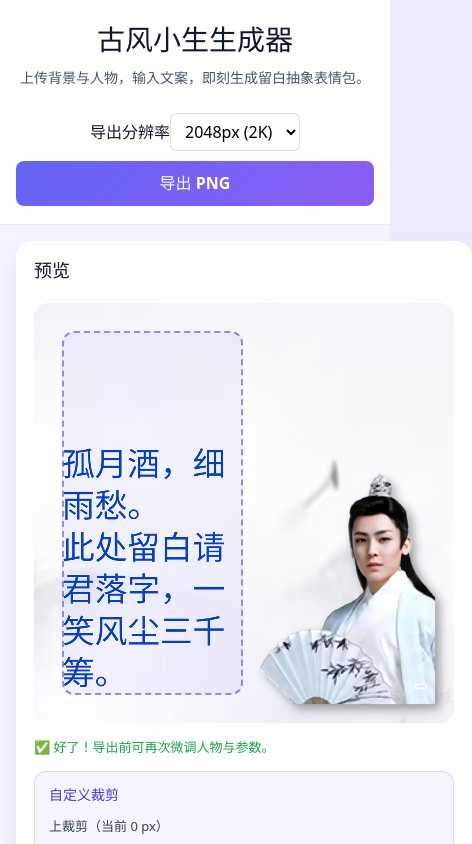
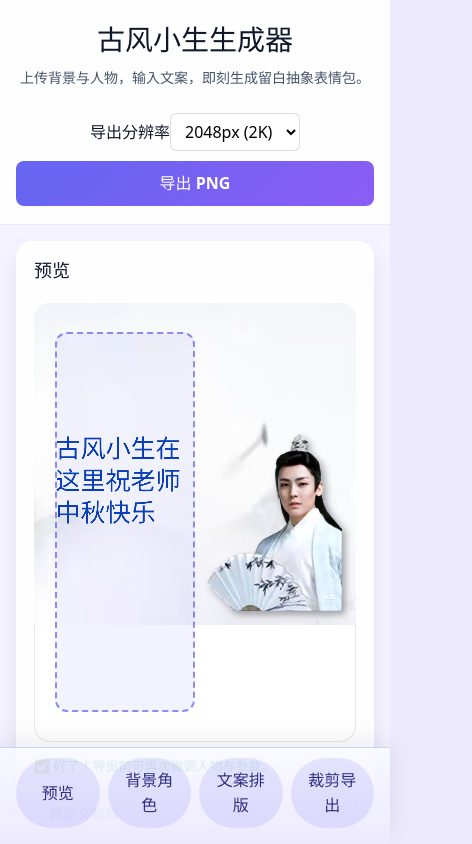
Before and after one commit to ChenRunnan-Cooper/Ancient-Style-Young-Man, a React (Vite) app: page / in a window 390 px wide. Shown: the top 844 px of the page, 472 px wide, since content can reach past the window. Built offline with nearby package versions, Linux system fonts and the light colour scheme; a web font is replaced by a local one.

Commit message:
Refine mobile layout and defaults

```diff
--- a/src/App.css
+++ b/src/App.css
@@ -370,10 +370,15 @@ textarea.editor {
 }
 
 @media (max-width: 980px) {
+  .app {
+    padding-bottom: 72px;
+  }
+
   .app__main {
-    grid-template-columns: 1fr;
+    display: flex;
+    flex-direction: column;
+    gap: 20px;
     padding: 20px var(--page-gutter) 28px;
-    gap: 20px;
   }
 
   .app__header {
@@ -402,13 +407,21 @@ textarea.editor {
   }
 
   .panel--preview {
-    order: -1;
+    order: 0;
+  }
+
+  .panel--controls {
+    order: 1;
+  }
+
+  .panel--editor {
+    order: 2;
   }
 
   .panel--preview .canvas-container {
     position: sticky;
     top: calc(var(--page-gutter) + 12px);
-    height: min(56vh, 480px);
+    height: min(56vh, 520px);
     aspect-ratio: auto;
     z-index: 5;
   }
@@ -434,7 +447,7 @@ textarea.editor {
 
   .panel--preview .canvas-container {
     top: calc(var(--page-gutter) + 8px);
-    height: min(52vh, 420px);
+    height: min(52vh, 460px);
   }
 }
 
@@ -456,3 +469,38 @@ textarea.editor {
     gap: 10px;
   }
 }
+
+.mobile-nav {
+  position: fixed;
+  left: 0;
+  right: 0;
+  bottom: 0;
+  display: none;
+  gap: 8px;
+  padding: 10px var(--page-gutter) 16px;
+  background: linear-gradient(180deg, rgba(248, 250, 255, 0.85), #ede9fe);
+  box-shadow: 0 -6px 24px rgba(15, 23, 42, 0.08);
+  border-top: 1px solid rgba(99, 102, 241, 0.2);
+  z-index: 30;
+}
+
+.mobile-nav button {
+  flex: 1;
+  padding: 10px 12px;
+  border-radius: 999px;
+  border: none;
+  background: rgba(99, 102, 241, 0.14);
+  color: #312e81;
+  font-weight: 600;
+  cursor: pointer;
+}
+
+.mobile-nav button:active {
+  background: rgba(99, 102, 241, 0.22);
+}
+
+@media (max-width: 980px) {
+  .mobile-nav {
+    display: flex;
+  }
+}
--- a/src/App.tsx
+++ b/src/App.tsx
@@ -20,7 +20,21 @@ function useLoadedImage(src: string | null) {
     }
     let cancelled = false
     const img = new Image()
-    img.crossOrigin = 'anonymous'
+    const shouldSetCrossOrigin = (() => {
+      if (typeof window === 'undefined') {
+        return false
+      }
+      try {
+        const url = new URL(src, window.location.origin)
+        return url.origin !== window.location.origin
+      } catch (error) {
+        return false
+      }
+    })()
+
+    if (shouldSetCrossOrigin) {
+      img.crossOrigin = 'anonymous'
+    }
     img.onload = () => {
       if (!cancelled) {
         setImage(img)
@@ -147,9 +161,7 @@ function App() {
 
   const [backgroundSource, setBackgroundSource] = useState<string>(DEFAULT_BACKGROUND)
   const [characterSource, setCharacterSource] = useState<string>(DEFAULT_CHARACTER)
-  const [textContent, setTextContent] = useState<string>(
-    '孤月酒，细雨愁。\n此处留白请君落字，一笑风尘三千筹。'
-  )
+  const [textContent, setTextContent] = useState<string>('古风小生在这里祝老师中秋快乐')
   const [inlineAssets, setInlineAssets] = useState<InlineAsset[]>([])
   const [backgroundObjectUrl, setBackgroundObjectUrl] = useState<string | null>(null)
   const [characterObjectUrl, setCharacterObjectUrl] = useState<string | null>(null)
@@ -196,6 +208,17 @@ function App() {
   const renderFrameRef = useRef<number | null>(null)
   const offscreenCanvasRef = useRef<HTMLCanvasElement | null>(null)
   const lastWarningsRef = useRef<string[]>([])
+  const controlsSectionRef = useRef<HTMLElement | null>(null)
+  const editorSectionRef = useRef<HTMLElement | null>(null)
+  const previewSectionRef = useRef<HTMLElement | null>(null)
+  const exportSectionRef = useRef<HTMLDivElement | null>(null)
+
+  const scrollToElement = (element: Element | null) => {
+    if (!element) {
+      return
+    }
+    element.scrollIntoView({ behavior: 'smooth', block: 'start' })
+  }
 
   const backgroundImage = useLoadedImage(backgroundSource)
   const characterImage = useLoadedImage(characterSource)
@@ -507,7 +530,7 @@ function App() {
       </header>
 
       <main className="app__main">
-        <section className="panel panel--controls">
+        <section className="panel panel--controls" ref={controlsSectionRef}>
           <h2>背景与角色</h2>
           <div className="field">
             <label htmlFor="background-upload">背景图片</label>
@@ -664,7 +687,7 @@ function App() {
           </div>
         </section>
 
-        <section className="panel panel--editor">
+        <section className="panel panel--editor" ref={editorSectionRef}>
           <h2>文案与内嵌元素</h2>
           <textarea
             ref={textAreaRef}
@@ -873,7 +896,7 @@ function App() {
           </div>
         </section>
 
-        <section className="panel panel--preview">
+        <section className="panel panel--preview" ref={previewSectionRef}>
           <h2>预览</h2>
           <div className="preview-wrapper">
             <div className="canvas-container" style={{ aspectRatio: previewAspectRatio }}>
@@ -889,7 +912,7 @@ function App() {
             ) : (
               <p className="note">✅ 好了！导出前可再次微调人物与参数。</p>
             )}
-            <div className="crop-settings">
+            <div className="crop-settings" ref={exportSectionRef}>
               <h3>自定义裁剪</h3>
               <label>
                 上裁剪（当前 {Math.round(previewSize.cropTop)} px）
@@ -923,6 +946,21 @@ function App() {
         </section>
       </main>
 
+      <nav className="mobile-nav">
+        <button type="button" onClick={() => scrollToElement(previewSectionRef.current)}>
+          预览
+        </button>
+        <button type="button" onClick={() => scrollToElement(controlsSectionRef.current)}>
+          背景角色
+        </button>
+        <button type="button" onClick={() => scrollToElement(editorSectionRef.current)}>
+          文案排版
+        </button>
+        <button type="button" onClick={() => scrollToElement(exportSectionRef.current)}>
+          裁剪导出
+        </button>
+      </nav>
+
       <footer className="app__footer">
         <p>
           所有操作均在浏览器本地完成，不会上传到服务器。推荐使用 Chrome / Edge / Safari 最新版以获得最佳体验。
```
